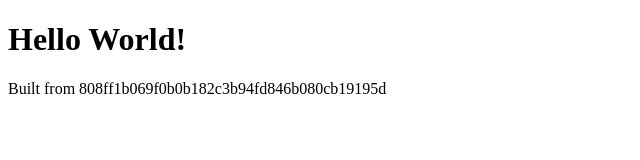
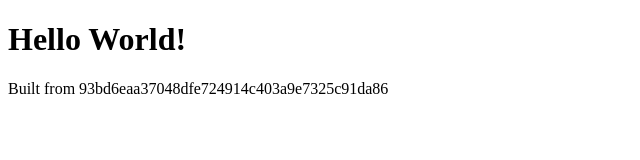
Before and after one commit to pkgjs/gh-pages, a plain HTML site: page index.html in a window 1280 px wide. Shown: the full height of the page, 0-640 px from the left. Drawn offline with Linux system fonts and the light colour scheme.

Commit message:
pages build

```diff
--- a/index.html
+++ b/index.html
@@ -1 +1 @@
-<!DOCTYPE html><html><head></head><body><h1>Hello World!</h1><p>Built from 808ff1b069f0b0b182c3b94fd846b080cb19195d</p></body></html>
+<!DOCTYPE html><html><head></head><body><h1>Hello World!</h1><p>Built from 93bd6eaa37048dfe724914c403a9e7325c91da86</p></body></html>
```
